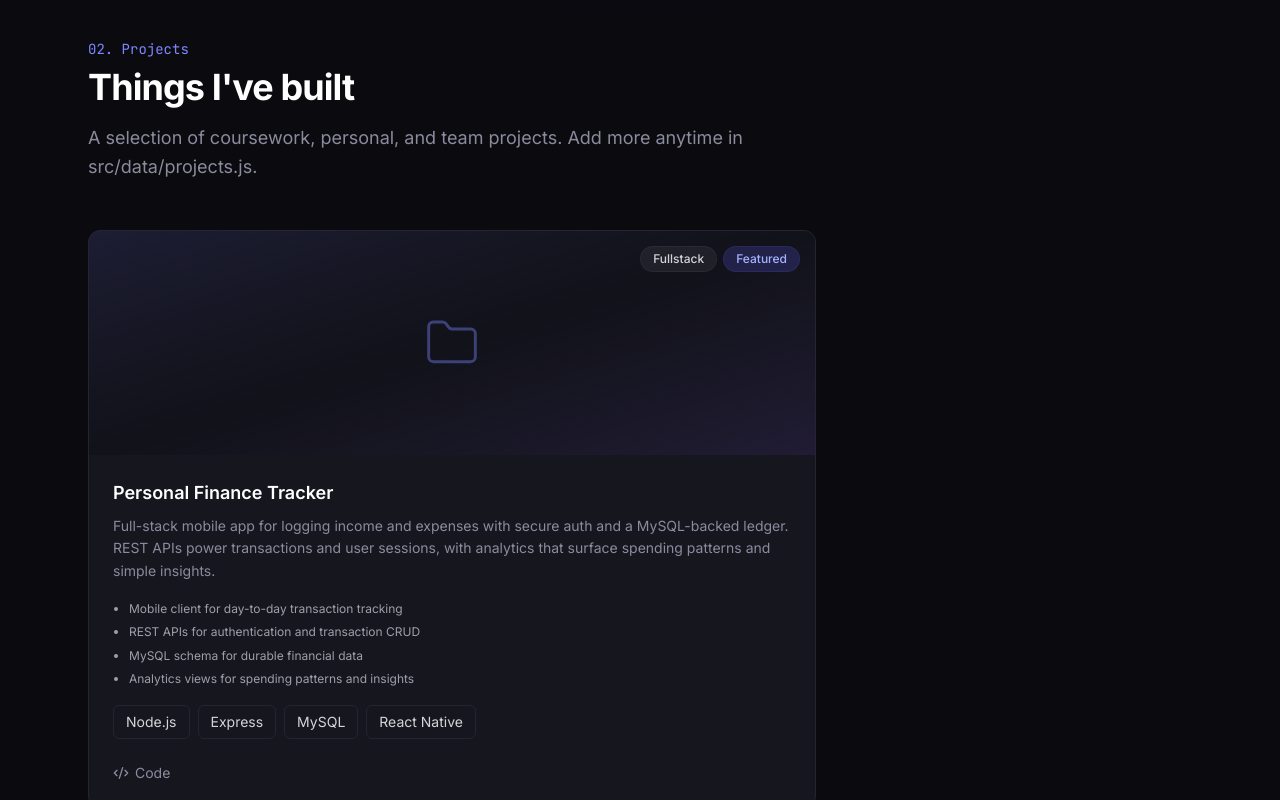
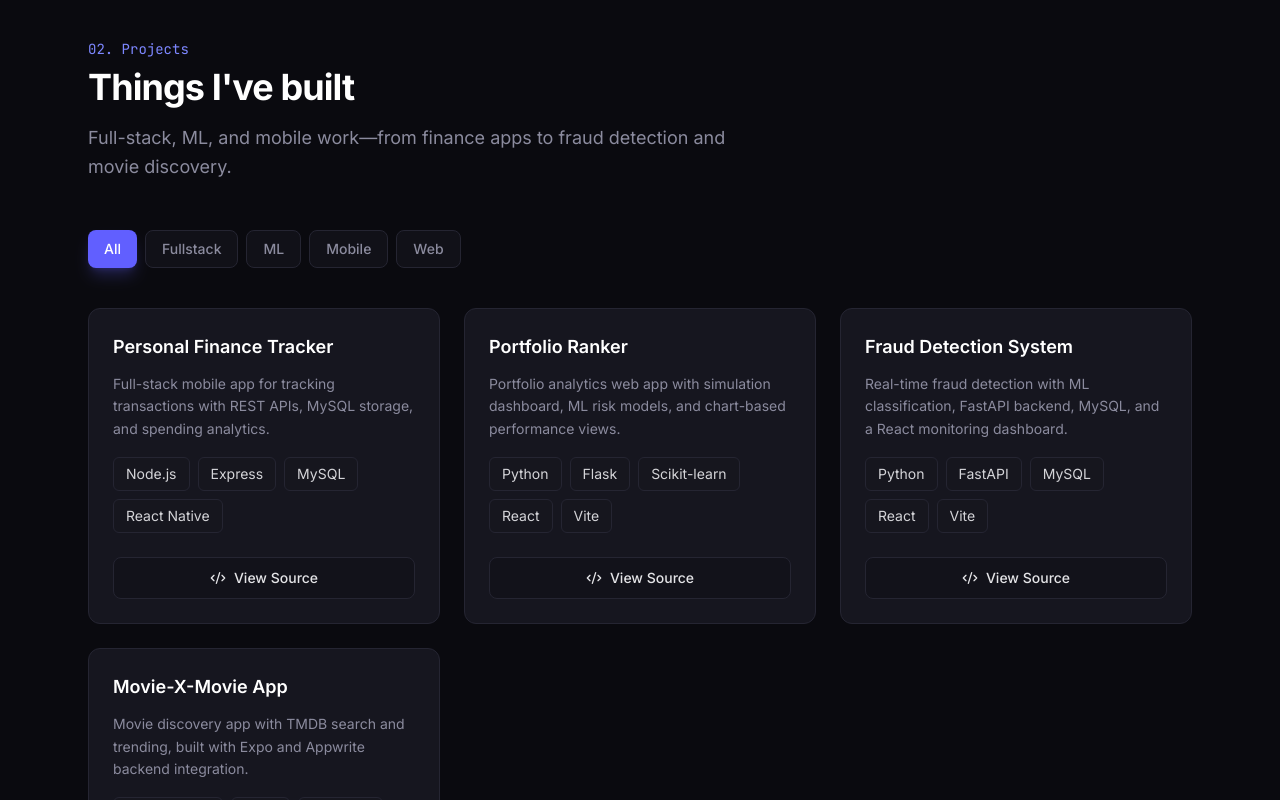
Before and after one commit to AminMirlohii/AminPortfolio, a React (Vite) app: page / in a window 1280 px wide. Shown: the part 1460-2260 px from the top of the page. Built offline with nearby package versions, Linux system fonts and the light colour scheme.

Commit message:
Added Projects section

```diff
--- a/index.html
+++ b/index.html
@@ -6,7 +6,7 @@
     <meta name="viewport" content="width=device-width, initial-scale=1.0" />
     <meta
       name="description"
-      content="Portfolio of Seyed Mohammad Amin Mirlohi — Computer Engineering student and software developer."
+      content="Portfolio of Amin Mirlohi — Computer Engineering student and software developer."
     />
     <link rel="preconnect" href="https://fonts.googleapis.com" />
     <link rel="preconnect" href="https://fonts.gstatic.com" crossorigin />
--- a/src/components/ProjectCard.jsx
+++ /dev/null
@@ -1,96 +0,0 @@
-import { motion } from 'framer-motion'
-import { Code2, ExternalLink, Folder } from 'lucide-react'
-import SkillBadge from './ui/SkillBadge'
-
-export default function ProjectCard({ project, featured = false }) {
-  const stack = project.techStack ?? project.tags ?? []
-  const categoryLabel =
-    typeof project.category === 'string'
-      ? project.category.charAt(0).toUpperCase() + project.category.slice(1)
-      : ''
-
-  return (
-    <motion.article
-      initial={{ opacity: 0, y: 24 }}
-      whileInView={{ opacity: 1, y: 0 }}
-      viewport={{ once: true, margin: '-40px' }}
-      transition={{ duration: 0.45 }}
-      whileHover={{ y: -4 }}
-      className={`group flex flex-col overflow-hidden rounded-xl border border-border bg-surface-card transition-all duration-300 hover:border-indigo-500/40 hover:shadow-xl hover:shadow-indigo-500/5 ${
-        featured ? 'lg:col-span-2' : ''
-      }`}
-    >
-      <div
-        className={`relative flex items-center justify-center bg-gradient-to-br from-indigo-500/10 via-surface-elevated to-violet-500/10 ${
-          featured ? 'h-48 sm:h-56' : 'h-36'
-        }`}
-      >
-        <Folder
-          className="text-indigo-400/40 transition-transform duration-300 group-hover:scale-110 group-hover:text-indigo-400/60"
-          size={featured ? 56 : 40}
-          strokeWidth={1.25}
-        />
-        <div className="absolute right-4 top-4 flex flex-wrap items-center gap-2">
-          {project.category && (
-            <span className="rounded-full bg-zinc-500/15 px-3 py-1 text-xs font-medium text-zinc-300 ring-1 ring-zinc-500/25">
-              {categoryLabel}
-            </span>
-          )}
-          {project.featured && (
-            <span className="rounded-full bg-indigo-500/20 px-3 py-1 text-xs font-medium text-indigo-300 ring-1 ring-indigo-500/30">
-              Featured
-            </span>
-          )}
-        </div>
-      </div>
-
-      <div className="flex flex-1 flex-col p-6">
-        <h3 className="text-lg font-semibold text-white transition-colors group-hover:text-indigo-200">
-          {project.title}
-        </h3>
-        <p className="mt-2 flex-1 text-sm leading-relaxed text-muted">
-          {project.description}
-        </p>
-
-        {Array.isArray(project.highlights) && project.highlights.length > 0 && (
-          <ul className="mt-4 list-disc space-y-1 pl-4 text-xs leading-relaxed text-zinc-400">
-            {project.highlights.map((item) => (
-              <li key={item}>{item}</li>
-            ))}
-          </ul>
-        )}
-
-        <div className="mt-4 flex flex-wrap gap-2">
-          {stack.map((tag) => (
-            <SkillBadge key={tag}>{tag}</SkillBadge>
-          ))}
-        </div>
-
-        <div className="mt-6 flex gap-4">
-          {project.github && (
-            <a
-              href={project.github}
-              target="_blank"
-              rel="noopener noreferrer"
-              className="flex items-center gap-1.5 text-sm text-muted transition-colors hover:text-indigo-400"
-            >
-              <Code2 size={16} />
-              Code
-            </a>
-          )}
-          {project.live && (
-            <a
-              href={project.live}
-              target="_blank"
-              rel="noopener noreferrer"
-              className="flex items-center gap-1.5 text-sm text-muted transition-colors hover:text-indigo-400"
-            >
-              <ExternalLink size={16} />
-              Live demo
-            </a>
-          )}
-        </div>
-      </div>
-    </motion.article>
-  )
-}
--- a/src/components/Projects.jsx
+++ b/src/components/Projects.jsx
@@ -1,26 +1,64 @@
+import { useMemo, useState } from 'react'
+import { AnimatePresence, motion } from 'framer-motion'
 import { projects } from '../data/projects'
 import SectionHeading from './ui/SectionHeading'
-import ProjectCard from './ProjectCard'
+import ProjectCard from './projects/ProjectCard'
+import ProjectFilters from './projects/ProjectFilters'
 
 export default function Projects() {
+  const [activeFilter, setActiveFilter] = useState('all')
+
+  const filteredProjects = useMemo(() => {
+    if (activeFilter === 'all') return projects
+    return projects.filter(
+      (project) => project.category?.toLowerCase() === activeFilter,
+    )
+  }, [activeFilter])
+
   return (
     <section id="projects" className="py-24">
       <div className="mx-auto max-w-6xl px-6">
         <SectionHeading
           label="02. Projects"
           title="Things I've built"
-          description="A selection of coursework, personal, and team projects. Add more anytime in src/data/projects.js."
+          description="Full-stack, ML, and mobile work—from finance apps to fraud detection and movie discovery."
         />
 
-        <div className="grid gap-6 sm:grid-cols-2 lg:grid-cols-3">
-          {projects.map((project) => (
-            <ProjectCard
-              key={project.id}
-              project={project}
-              featured={project.featured}
-            />
-          ))}
+        <div className="mb-10">
+          <ProjectFilters active={activeFilter} onChange={setActiveFilter} />
         </div>
+
+        <motion.div
+          layout
+          className="grid grid-cols-1 gap-6 md:grid-cols-2 lg:grid-cols-3"
+        >
+          <AnimatePresence mode="popLayout">
+            {filteredProjects.length > 0 ? (
+              filteredProjects.map((project) => (
+                <motion.div
+                  key={project.id}
+                  layout
+                  initial={{ opacity: 0, y: 16, scale: 0.98 }}
+                  animate={{ opacity: 1, y: 0, scale: 1 }}
+                  exit={{ opacity: 0, y: -8, scale: 0.98 }}
+                  transition={{ duration: 0.3, ease: 'easeOut' }}
+                >
+                  <ProjectCard project={project} />
+                </motion.div>
+              ))
+            ) : (
+              <motion.p
+                key="empty"
+                initial={{ opacity: 0 }}
+                animate={{ opacity: 1 }}
+                exit={{ opacity: 0 }}
+                className="col-span-full py-12 text-center text-muted"
+              >
+                No projects in this category yet.
+              </motion.p>
+            )}
+          </AnimatePresence>
+        </motion.div>
       </div>
     </section>
   )
--- a/src/components/layout/Footer.jsx
+++ b/src/components/layout/Footer.jsx
@@ -7,7 +7,7 @@ export default function Footer() {
     <footer className="border-t border-border py-8">
       <div className="mx-auto flex max-w-6xl flex-col items-center justify-between gap-4 px-6 text-sm text-muted sm:flex-row">
         <p>
-          © {year} {profile.shortName}. Built with React & Tailwind.
+          © {year} {profile.name}. Built with React & Tailwind.
         </p>
         <a
           href="#"
--- a/src/components/layout/Navbar.jsx
+++ b/src/components/layout/Navbar.jsx
@@ -32,7 +32,7 @@ export default function Navbar() {
           href="#"
           className="font-mono text-sm font-medium text-zinc-100 transition-colors hover:text-indigo-400"
         >
-          &lt;{profile.shortName.split(' ')[0]} /&gt;
+          &lt;{profile.name.split(' ')[0]} /&gt;
         </a>
 
         <ul className="hidden items-center gap-8 md:flex">
--- /dev/null
+++ b/src/components/projects/ProjectCard.jsx
@@ -0,0 +1,45 @@
+import { motion } from 'framer-motion'
+import { Code2 } from 'lucide-react'
+import SkillBadge from '../ui/SkillBadge'
+
+export default function ProjectCard({ project }) {
+  const stack = project.techStack ?? project.tags ?? []
+  const sourceUrl = project.github ?? project.source ?? '#'
+
+  return (
+    <motion.article
+      layout
+      whileHover={{ y: -6 }}
+      transition={{ type: 'spring', stiffness: 400, damping: 25 }}
+      className="group flex h-full flex-col overflow-hidden rounded-xl border border-border bg-surface-card transition-shadow duration-300 hover:border-indigo-500/40 hover:shadow-xl hover:shadow-indigo-500/10"
+    >
+      <div className="flex flex-1 flex-col p-6">
+        <h3 className="text-lg font-semibold text-white transition-colors group-hover:text-indigo-200">
+          {project.title}
+        </h3>
+
+        <p className="mt-3 line-clamp-3 flex-1 text-sm leading-relaxed text-muted">
+          {project.description}
+        </p>
+
+        <div className="mt-4 flex flex-wrap gap-2">
+          {stack.map((tech) => (
+            <SkillBadge key={tech}>{tech}</SkillBadge>
+          ))}
+        </div>
+
+        <div className="mt-6">
+          <a
+            href={sourceUrl}
+            target="_blank"
+            rel="noopener noreferrer"
+            className="inline-flex w-full items-center justify-center gap-2 rounded-lg border border-border bg-surface-elevated px-4 py-2.5 text-sm font-medium text-zinc-200 transition-all duration-200 hover:border-indigo-500/50 hover:bg-indigo-500/10 hover:text-indigo-200"
+          >
+            <Code2 size={16} />
+            View Source
+          </a>
+        </div>
+      </div>
+    </motion.article>
+  )
+}
--- /dev/null
+++ b/src/components/projects/ProjectFilters.jsx
@@ -0,0 +1,37 @@
+const FILTERS = [
+  { id: 'all', label: 'All' },
+  { id: 'fullstack', label: 'Fullstack' },
+  { id: 'ml', label: 'ML' },
+  { id: 'mobile', label: 'Mobile' },
+  { id: 'web', label: 'Web' },
+]
+
+export default function ProjectFilters({ active, onChange }) {
+  return (
+    <div
+      className="flex flex-wrap gap-2"
+      role="tablist"
+      aria-label="Filter projects by category"
+    >
+      {FILTERS.map((filter) => {
+        const isActive = active === filter.id
+        return (
+          <button
+            key={filter.id}
+            type="button"
+            role="tab"
+            aria-selected={isActive}
+            onClick={() => onChange(filter.id)}
+            className={`rounded-lg px-4 py-2 text-sm font-medium transition-all duration-200 ${
+              isActive
+                ? 'bg-indigo-500 text-white shadow-lg shadow-indigo-500/25'
+                : 'border border-border bg-surface-card/60 text-muted hover:border-indigo-500/40 hover:text-zinc-200'
+            }`}
+          >
+            {filter.label}
+          </button>
+        )
+      })}
+    </div>
+  )
+}
--- a/src/data/projects.js
+++ b/src/data/projects.js
@@ -1,7 +1,6 @@
 /**
  * Add projects by appending to this array.
- * github: replace placeholder URLs with your real repo links.
- * featured: true — spans two columns on large screens (use sparingly)
+ * category: 'fullstack' | 'ml' | 'mobile' | 'web'
  */
 
 export const projects = [
@@ -9,7 +8,7 @@ export const projects = [
     id: 'personal-finance-tracker',
     title: 'Personal Finance Tracker',
     description:
-      'Full-stack mobile app for logging income and expenses with secure auth and a MySQL-backed ledger. REST APIs power transactions and user sessions, with analytics that surface spending patterns and simple insights.',
+      'Full-stack mobile app for tracking transactions with REST APIs, MySQL storage, and spending analytics.',
     techStack: ['Node.js', 'Express', 'MySQL', 'React Native'],
     highlights: [
       'Mobile client for day-to-day transaction tracking',
@@ -17,7 +16,7 @@ export const projects = [
       'MySQL schema for durable financial data',
       'Analytics views for spending patterns and insights',
     ],
-    github: 'https://github.com/yourusername/personal-finance-tracker',
+    github: 'https://github.com/AminMirlohii/finance-tracker',
     live: null,
     category: 'fullstack',
     featured: true,
@@ -26,15 +25,15 @@ export const projects = [
     id: 'portfolio-ranker',
     title: 'Portfolio Ranker',
     description:
-      'Web app for portfolio analytics with a simulation dashboard. Pandas, yfinance, and scikit-learn drive risk metrics, anomaly detection, and model-backed signals; a React (Vite) UI visualizes performance with charts.',
-    techStack: ['Python', 'Flask', 'Scikit-learn', 'React', 'Vite', 'pandas', 'yfinance'],
+      'Portfolio analytics web app with simulation dashboard, ML risk models, and chart-based performance views.',
+    techStack: ['Python', 'Flask', 'Scikit-learn', 'React', 'Vite'],
     highlights: [
       'Simulation dashboard for portfolio analytics',
       'ML pipeline for risk and anomaly detection',
       'Market data ingestion via yfinance and pandas',
       'React dashboard with chart-based performance views',
     ],
-    github: 'https://github.com/yourusername/portfolio-ranker',
+    github: 'https://github.com/AminMirlohii/Portfolio-Analysis',
     live: null,
     category: 'ml',
     featured: true,
@@ -43,7 +42,7 @@ export const projects = [
     id: 'fraud-detection-system',
     title: 'Fraud Detection System',
     description:
-      'Real-time transaction monitoring with ML classification and risk scoring. FastAPI serves the pipeline against MySQL, and a React dashboard gives operators clear fraud signals and trends.',
+      'Real-time fraud detection with ML classification, FastAPI backend, MySQL, and a React monitoring dashboard.',
     techStack: ['Python', 'FastAPI', 'MySQL', 'React', 'Vite'],
     highlights: [
       'Low-latency scoring for incoming transactions',
@@ -51,7 +50,7 @@ export const projects = [
       'FastAPI service layer with MySQL persistence',
       'React dashboard for alerts and visualization',
     ],
-    github: 'https://github.com/yourusername/fraud-detection-system',
+    github: 'https://github.com/AminMirlohii/fraud-ml',
     live: null,
     category: 'fullstack',
     featured: false,
@@ -60,7 +59,7 @@ export const projects = [
     id: 'movie-x-movie',
     title: 'Movie-X-Movie App',
     description:
-      'Cross-platform movie discovery built with Expo, powered by the TMDB API for search and trending feeds. JavaScript UI patterns plus Appwrite on the backend for auth and synced data.',
+      'Movie discovery app with TMDB search and trending, built with Expo and Appwrite backend integration.',
     techStack: ['React Native', 'Expo', 'Appwrite', 'JavaScript', 'TMDB API'],
     highlights: [
       'Discovery flows using TMDB search and trending',
@@ -68,7 +67,7 @@ export const projects = [
       'Appwrite for backend capabilities',
       'Fast browsing and favorites-style workflows',
     ],
-    github: 'https://github.com/yourusername/movie-x-movie',
+    github: 'https://github.com/AminMirlohii/Movie-X-Movie',
     live: null,
     category: 'mobile',
     featured: false,
```
Also changed, not shown: src/data/profile.js (+4 -5 lines).
